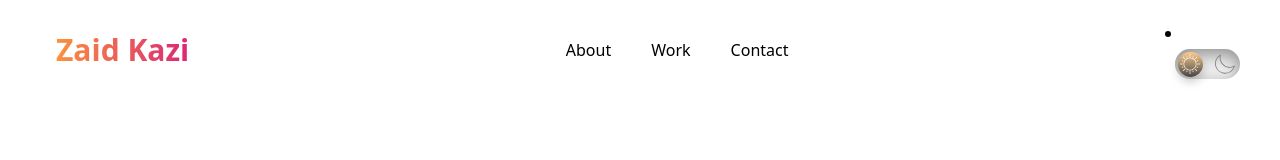
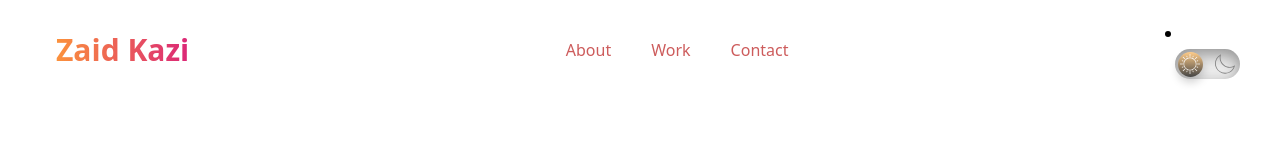
Before and after one commit to zaid187/Zaid-Portfolio, a React (Vite) app: page / in a window 1280 px wide. Shown: the top 160 px of the page. Built offline with nearby package versions, Linux system fonts and the light colour scheme.

Commit message:
updated  color

```diff
--- a/src/components/Navbar.jsx
+++ b/src/components/Navbar.jsx
@@ -13,9 +13,21 @@ const Navbar = () => {
         <div className='h-[100px] max-w-[1200px] mx-auto flex justify-between items-center'>
             <h1 className='text-3xl font-bold primary-color ml-4'>Zaid Kazi</h1>
             <ul className='hidden md:flex'>
-                <li className='p-5'><a href='#about'>About</a></li>
-                <li className='p-5'><a href='#work'>Work</a></li>
-                <li className='p-5'><a href='#contact'>Contact</a></li>
+                <li className='p-5'>
+                <a href='#about' style={{ color: '#cd5c5c' }}>
+                        About
+                        </a>
+                        </li>
+                <li className='p-5'>
+                <a href='#work' style={{ color: '#cd5c5c' }}>
+                        Work
+                        </a>
+                        </li>
+                <li className='p-5'>
+                <a href='#contact' style={{ color: '#cd5c5c' }}>
+                        Contact
+                        </a>
+                        </li>
             </ul>
             <li><DarkMode /></li>
     <div onClick={handleNav} className='block md:hidden mr-6'>
```
